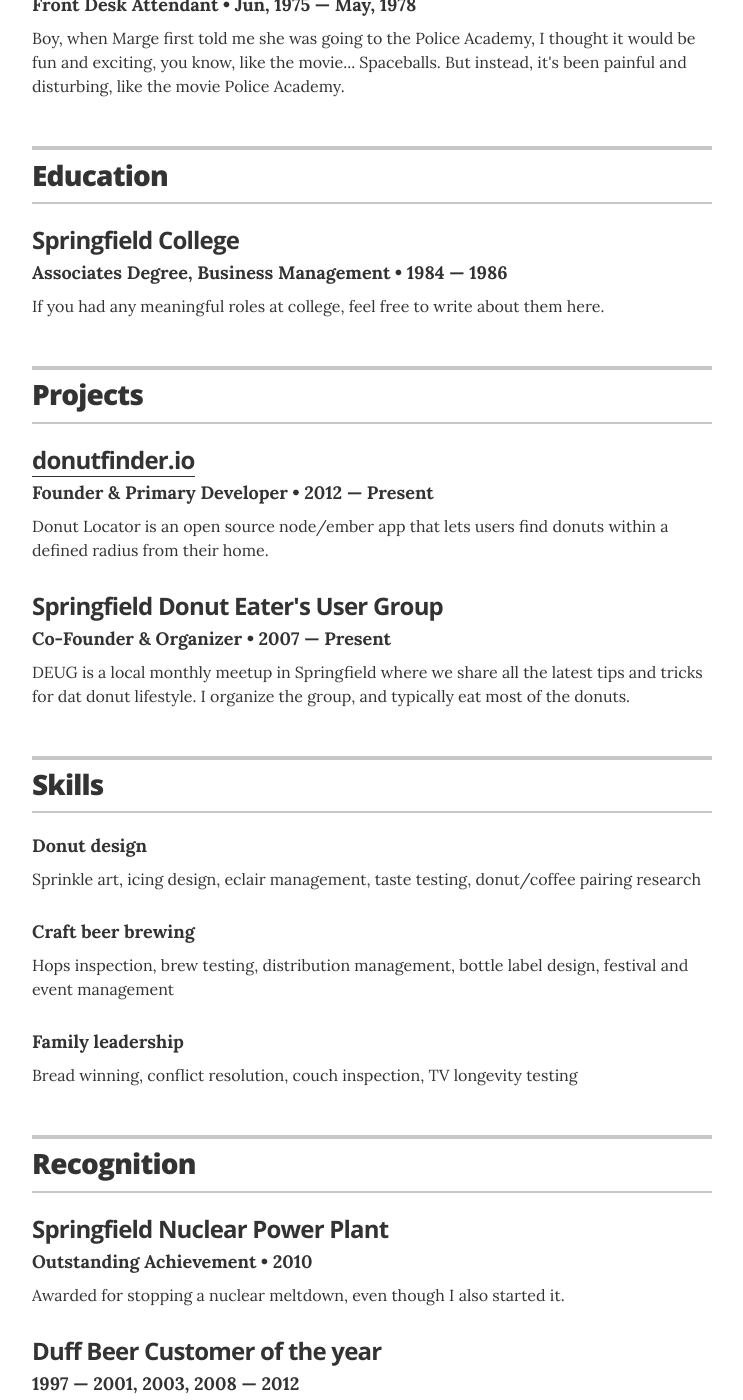
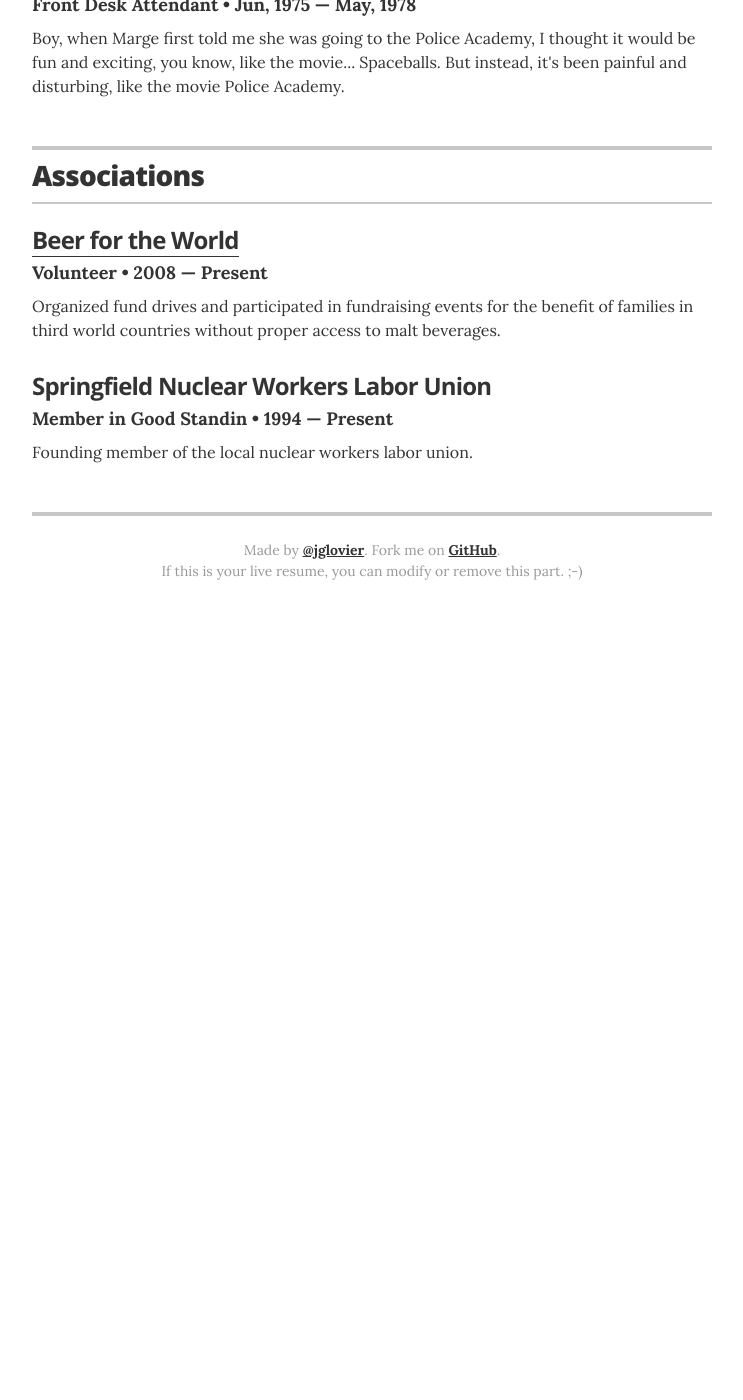
Before and after one commit to blink233/blink233.github.io, a Jekyll site: the page built from index.html, in a window 1280 px wide and 1400 px high, scrolled down 1053 px. Shown: the whole window, without its empty margins (268-1011 px from the left). Built offline with Jekyll 4.4.1, drawn with Linux system fonts in a browser that asks for light colours; after the commit the page ends 1683 px from its top, so only the background shows below that; some of the changed lines change nothing that is shown; some of the changed text lies outside the part shown.

Commit message:
滑稽树

```diff
--- a/_config.yml
+++ b/_config.yml
@@ -24,11 +24,11 @@ resume_looking_for_work:        "yes"
 # Decide which sections to use
 # comment out to hide
 resume_section_experience:      true
-resume_section_education:       true
-resume_section_projects:        true
-resume_section_skills:          true
-resume_section_recognition:     true
-resume_section_links:           true
+resume_section_education:       false
+resume_section_projects:        false
+resume_section_skills:          false
+resume_section_recognition:     false
+resume_section_links:           false
 resume_section_associations:    true
 
 # Resume social links
--- a/_layouts/resume.html
+++ b/_layouts/resume.html
@@ -27,7 +27,7 @@
         </div>
 
         <div class="executive-summary" itemprop="description">
-          <p>NO 滑稽  NO LIFE </p>
+          <p>滑稽树上滑稽果，滑稽树下你和我，滑稽树前做游戏，滑稽多又多</p>
         </div>
 
         {% if site.resume_looking_for_work == 'yes' %}
@@ -209,13 +209,12 @@
       <section class="content-section">
 
         <header class="section-header">
-          <h2>Additional Links</h2>
+          <h2>友情链接</h2>
         </header>
 
         <div class="resume-item">
           <ul class="resume-item-list">
-            <li><a href="#">Springfield Poker Club</a></li>
-            <li><a href="#">Springfield Donut Eater's User Group</a></li>
+            <li><a href="http://tieba.baidu.com/f?kw=%BB%AC%BB%FC&fr=ala0&tpl=5">Springfield Poker Club</a></li>
           </ul>
         </div>
 
```
